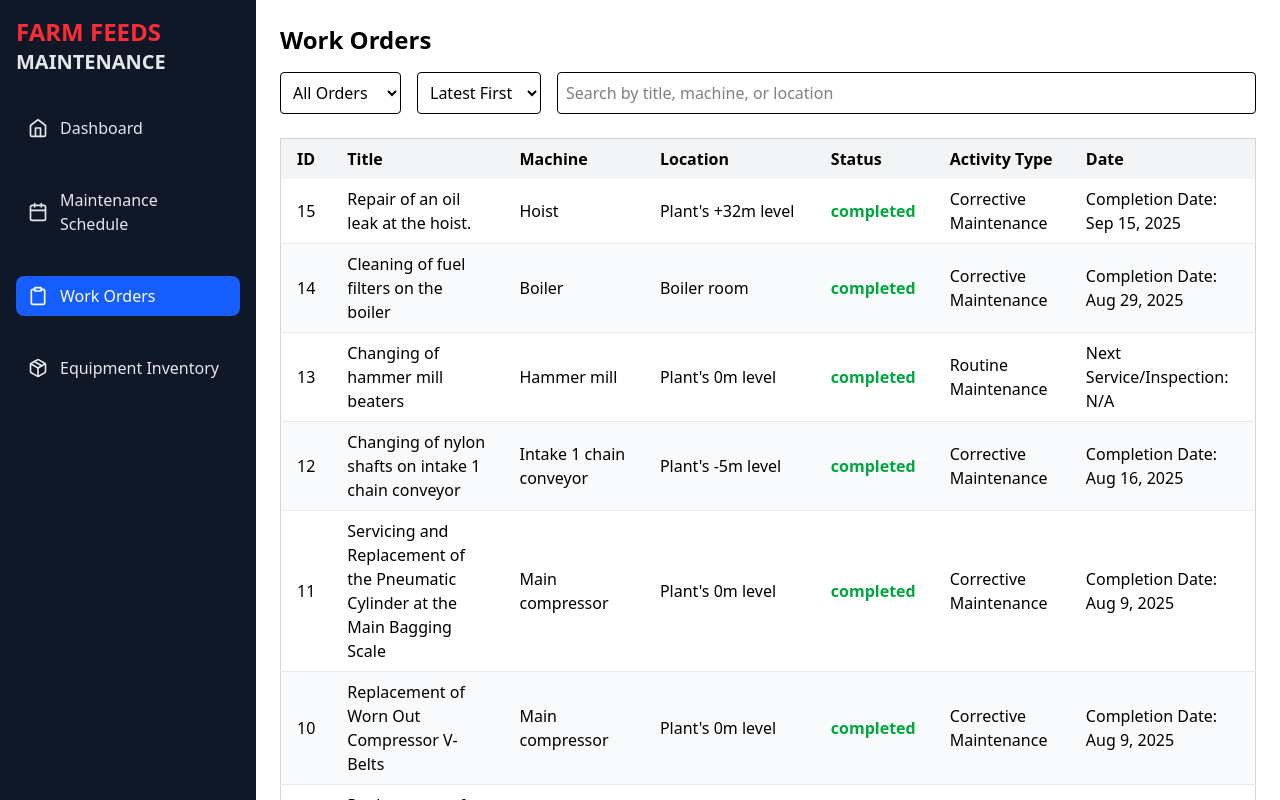
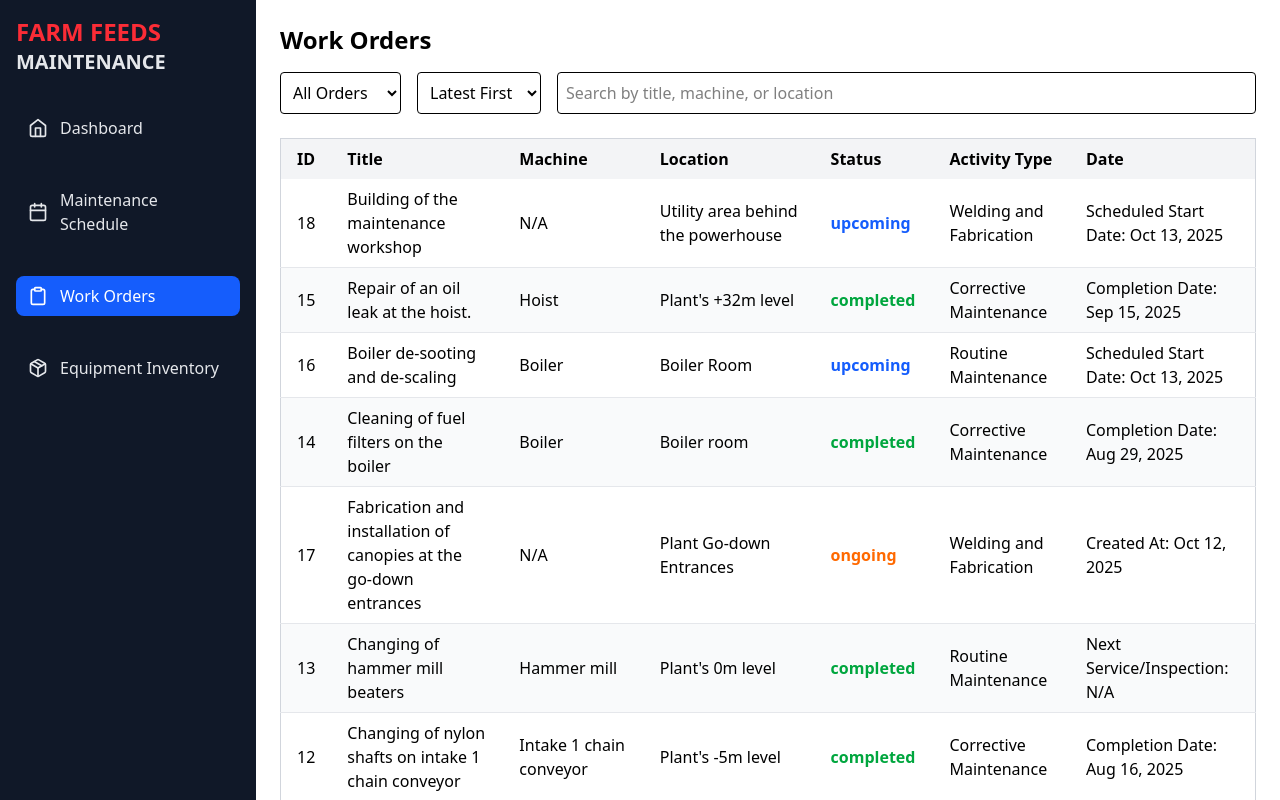
Before and after one commit to BenaKaniaru/farm-feeds, a React (Vite) app in the folder maintenance/: page /work-orders in a window 1280 px wide. Built offline with nearby package versions, Linux system fonts and the light colour scheme.

Commit message:
updated the workorders and their rendering

```diff
--- a/maintenance/src/Data/WorkOrdersData.jsx
+++ b/maintenance/src/Data/WorkOrdersData.jsx
@@ -44,7 +44,7 @@ export const workOrders = [
     status: "completed",
     activityType: "Routine Maintenance",
     projectLead: "Martin",
-    attendedby: "Martin Kimani and Patrick Muiruri",
+    attendedby: ["Martin Kimani", "Patrick Muiruri"],
     createdAt: "2025-09-30",
     startedon: "2025-07-28",
     completedon: "2025-07-28",
@@ -79,7 +79,7 @@ export const workOrders = [
     status: "Completed",
     activityType: "Corrective Maintenance",
     projectLead: "Martin Kimani",
-    attendedby: "Isaac Izoberi and Charles Ochieng'",
+    attendedby: ["Isaac Izoberi", "Charles Ochieng'"],
     createdAt: "2025-10-02",
     startedon: "2025-07-31",
     completedon: "2025-07-31",
@@ -96,7 +96,7 @@ export const workOrders = [
     status: "Completed",
     activityType: "Corrective Maintenance",
     projectLead: "Patrick Muiruri",
-    attendedby: "Patrick Muiruri and George Kimani",
+    attendedby: ["Patrick Muiruri", "George Kimani"],
     createdAt: "2025-10-03",
     startedon: "2025-08-01",
     completedon: "2025-08-01",
@@ -114,7 +114,7 @@ export const workOrders = [
     status: "Completed",
     activityType: "Corrective Maintenance",
     projectLead: "George Kimani",
-    attendedby: "George Kimani, Benard Kaniaru, and Patrick Muiruri'",
+    attendedby: ["George Kimani", "Benard Kaniaru", "Patrick Muiruri"],
     createdAt: "2025-10-04",
     startedon: "2025-08-04",
     completedon: "2025-08-04",
@@ -151,7 +151,7 @@ export const workOrders = [
     activityType: "Corrective Maintenance",
     projectLead: "George Kimani",
     attendedby:
-      "George Kimani, Patrick Muiruri, Benard Kaniaru, and James Njonge",
+      ["George Kimani", "Patrick Muiruri", "Benard Kaniaru", "James Njonge"],
     createdAt: "2025-10-06",
     startedon: "2025-08-06",
     completedon: "2025-08-06",
@@ -169,14 +169,14 @@ export const workOrders = [
     activityType: "Corrective Maintenance",
     projectLead: "Martin Kimani",
     attendedby:
-      "Martin Kimani, Francis Njiraini, Peter Wachira, and Hillary Wanjala",
+      ["Martin Kimani", "Francis Njiraini", "Peter Wachira", "Hillary Wanjala"],
     createdAt: "2025-10-07",
     startedon: "2025-08-09",
     completedon: "2025-08-09",
     nextServiceDate: null,
   },
 
-  {
+  /*{
     id: 11,
     title:
       "Servicing and Replacement of the Pneumatic Cylinder at the Main Bagging Scale",
@@ -189,12 +189,12 @@ export const workOrders = [
     activityType: "Corrective Maintenance",
     projectLead: "Martin Kimani",
     attendedby:
-      "Martin Kimani, Francis Njiraini, Peter Wachira, and Hillary Wanjala",
+      ["Martin Kimani", "Francis Njiraini", "Peter Wachira", "Hillary Wanjala"],
     createdAt: "2025-10-08",
     startedon: "2025-08-09",
     completedon: "2025-08-09",
     nextServiceDate: null,
-  },
+  },*/
 
   {
     id: 12,
@@ -226,7 +226,7 @@ export const workOrders = [
     activityType: "Routine Maintenance",
     projectLead: "Martin Kimani",
     attendedby:
-      "Martin Kimani, Francis Njiraini, Christopher Thuo, George Kimani, and James Njonge",
+      ["Martin Kimani", "Francis Njiraini", "Christopher Thuo", "George Kimani", "James Njonge"],
     createdAt: "2025-10-11",
     startedon: "2025-08-27",
     completedon: "2025-08-27",
@@ -244,7 +244,7 @@ export const workOrders = [
     status: "completed",
     activityType: "Corrective Maintenance",
     projectLead: "Martin Kimani",
-    attendedby: "Isaac Izoberi, James Njonge",
+    attendedby: ["Isaac Izoberi", "James Njonge"],
     createdAt: "2025-10-12",
     startedon: "2025-08-29",
     completedon: "2025-08-29",
@@ -253,8 +253,7 @@ export const workOrders = [
 
   {
     id: 15,
-    title:
-      "Repair of an oil leak at the hoist.",
+    title: "Repair of an oil leak at the hoist.",
     description:
       "The hoist's gear box cover had a small crack that caused leakage of the lubricating oil, thus causing the gear's to dry run and produce excessive friction and noise. To address the issue, the gearbox had to be disassembled and the cracked area repaired using liguid iron metal, the worn out bearings replaced, and the oil refilled.",
     machine: "Hoist",
@@ -263,11 +262,65 @@ export const workOrders = [
     status: "completed",
     activityType: "Corrective Maintenance",
     projectLead: "Patrick Muiruri",
-    attendedby:
-      "Maintenance Team",
+    attendedby: "Maintenance Team",
     createdAt: "2025-10-15",
     startedon: "2025-09-13",
     completedon: "2025-09-15",
     nextServiceDate: null,
   },
+
+  {
+    id: 16,
+    title: "Boiler de-sooting and de-scaling",
+    description:
+      "Project is part of the boiler's routine maintenance, where the internal surfaces of the boiler's furnace and flue gas passeges are cleaned to remove soot and scale buildup thus enhancing the boiler's thermal efficiency by improving heat transfer",
+    machine: "Boiler",
+    location: "Boiler Room",
+    priority: "high",
+    status: "upcoming",
+    activityType: "Routine Maintenance",
+    projectLead: "George Kimani",
+    assignedPersonnel: "Not Assigned",
+    createdAt: "2025-10-15",
+    scheduledStartDate: "2025-10-13",
+    workDaysExpected: "4 days",
+    numberOfPersonellRequired: 4,
+    requiredMaterials: ["Descaling chemicals", "Inhibitor", "Neutralizer", "Metallic gasket", "Tape gasket", "Rope gasket", "Nozzles", "Tube brush", "Wire brush", "Consumables"],
+  },
+
+  {
+    id: 17,
+    title: "Fabrication and installation of canopies at the go-down entrances",
+    description:
+      "The project involves the fabrication and installation of canopies at the go-down entrances to facilitate the loading of finished products and offloading of raw materials during rainy conditions. The canopies will provide weather protection, minimize material handling interruptions, and improve overall operational efficiency.",
+    machine: "N/A",
+    location: "Plant Go-down Entrances",
+    priority: "high",
+    status: "ongoing",
+    activityType: "Welding and Fabrication",
+    projectLead: "George Kimani",
+    assignedPersonnel: ["Charles Ochieng'", "Isaac Izoberi", "Griffin Kipkemoi"],
+    createdAt: "2025-10-12",
+    startedOn: "N/A",
+    expectedCompletionDate: "2025-10-21",
+  },
+
+  {
+    id: 18,
+    title: "Building of the maintenance workshop",
+    description:
+      "Project is part of the boiler's routine maintenance, where the internal surfaces of the boiler's furnace and flue gas passeges are cleaned to remove soot and scale buildup thus enhancing the boiler's thermal efficiency by improving heat transfer",
+    machine: "N/A",
+    location: "Utility area behind the powerhouse",
+    priority: "high",
+    status: "upcoming",
+    activityType: "Welding and Fabrication",
+    projectLead: "George Kimani",
+    assignedPersonnel: "Not assigned",
+    createdAt: "2025-10-16",
+    scheduledStartDate: "2025-10-13",
+    workDaysExpected: "30 days",
+    numberOfPersonellRequired: 4,
+    requiredMaterials: ["Iron sheets 2m- Green - 14pcs", "Iron sheets 3m Green - 13pcs", "Iron sheets 2.5m - Grey -10pcs", "RHS 3 by 2 - 8pcs", "RHS 2 by 2 - 10pcs", "wire mesh (heavy gauge) - 5pcs"]
+  },
 ];
--- a/maintenance/src/pages/WorkOrderDetail.jsx
+++ b/maintenance/src/pages/WorkOrderDetail.jsx
@@ -11,7 +11,7 @@ export default function WorkOrderDetail() {
 
   // Format date helper
   const formatDate = (dateStr) => {
-    if (!dateStr) return "—";
+    if (!dateStr || dateStr === "N/A") return "—";
     try {
       return new Intl.DateTimeFormat("en-US", {
         year: "numeric",
@@ -23,7 +23,6 @@ export default function WorkOrderDetail() {
     }
   };
 
-  // Badge styling (use lowercase keys)
   const badgeClasses = {
     priority: {
       low: "bg-green-100 text-green-700",
@@ -38,8 +37,35 @@ export default function WorkOrderDetail() {
     },
   };
 
-  // Fields to show (createdAt removed by request)
-  const fields = [
+  const statusKey = (workOrder.status || "").toLowerCase();
+  const priorityKey = (workOrder.priority || "").toLowerCase();
+
+  // Conditional fields per status
+  let fields = [];
+
+  if (statusKey === "ongoing") {
+    fields = [
+      { key: "projectLead", label: "Project Lead" },
+      { key: "assignedPersonnel", label: "Assigned Personnel" },
+      { key: "startedOn", label: "Started On", isDate: true },
+      {
+        key: "expectedCompletionDate",
+        label: "Expected Completion",
+        isDate: true,
+      },
+    ];
+  } else if (statusKey === "upcoming") {
+    fields = [
+      { key: "projectLead", label: "Project Lead" },
+      { key: "assignedPersonnel", label: "Assigned Personnel" },
+      { key: "scheduledStartDate", label: "Scheduled Start", isDate: true },
+      { key: "workDaysExpected", label: "Work Duration" },
+      { key: "numberOfPersonellRequired", label: "Personnel Required" },
+      { key: "requiredMaterials", label: "Required Materials" },
+    ];
+  } else {
+    // Default fallback fields for other statuses (e.g., completed)
+    fields = [
       { key: "machine", label: "Machine" },
       { key: "location", label: "Location" },
       { key: "activityType", label: "Activity Type" },
@@ -50,9 +76,40 @@ export default function WorkOrderDetail() {
       { key: "completedon", label: "Completed On", isDate: true },
       { key: "nextServiceDate", label: "Next Service", isDate: true },
     ];
+  }
 
-  const statusKey = (workOrder.status || "").toString().toLowerCase();
-  const priorityKey = (workOrder.priority || "").toString().toLowerCase();
+  const renderValue = (fieldKey, value) => {
+    if (Array.isArray(value)) {
+      // For Assigned Personnel → ordered list
+      if (fieldKey === "assignedPersonnel" || fieldKey === "attendedby") {
+        return (
+          <ol className="list-decimal list-inside space-y-1">
+            {value.map((person, index) => (
+              <li key={index}>{person}</li>
+            ))}
+          </ol>
+        );
+      }
+
+      // For Required Materials → unordered list
+      if (fieldKey === "requiredMaterials") {
+        return (
+          <ul className="list-disc list-inside space-y-1">
+            {value.map((mat, index) => (
+              <li key={index}>{mat}</li>
+            ))}
+          </ul>
+        );
+      }
+    }
+
+    // Handle simple text or dates
+    if (typeof value === "string" || typeof value === "number") {
+      return <p>{value}</p>;
+    }
+
+    return value;
+  };
 
   return (
     <div className="p-6">
@@ -83,7 +140,6 @@ export default function WorkOrderDetail() {
                 Priority: {workOrder.priority}
               </span>
             )}
-
             {workOrder.status && (
               <span
                 className={`px-3 py-1 text-sm rounded-full ${
@@ -93,8 +149,6 @@ export default function WorkOrderDetail() {
                 Status: {workOrder.status}
               </span>
             )}
-
-            {/* Activity Type shown as a pill for visibility */}
             {workOrder.activityType && (
               <span className="px-3 py-1 text-sm rounded-full bg-slate-100 text-slate-800">
                 Type: {workOrder.activityType}
@@ -113,22 +167,21 @@ export default function WorkOrderDetail() {
           </div>
         )}
 
-        {/* Dynamic details grid (only render fields that are present/non-null) */}
+        {/* Dynamic fields */}
         <div className="grid md:grid-cols-2 gap-4">
           {fields.map(
             (field) =>
               workOrder[field.key] !== undefined &&
               workOrder[field.key] !== null &&
-              // skip empty strings
               (typeof workOrder[field.key] !== "string" ||
                 workOrder[field.key].trim() !== "") && (
                 <div key={field.key}>
                   <h3 className="font-semibold italic mb-1">{field.label}</h3>
-                  <p className="border border-gray-300 rounded p-2">
+                  <div className="border border-gray-300 rounded p-2">
                     {field.isDate
                       ? formatDate(workOrder[field.key])
-                      : workOrder[field.key]}
-                  </p>
+                      : renderValue(field.key, workOrder[field.key])}
+                  </div>
                 </div>
               )
           )}
--- a/maintenance/src/pages/Workorders.jsx
+++ b/maintenance/src/pages/Workorders.jsx
@@ -105,8 +105,8 @@ export default function Workorders() {
         value = wo.nextServiceDate;
       }
     } else if (wo.status.toLowerCase() === "upcoming") {
-      label = "Scheduled Date";
-      value = wo.dueDate;
+      label = "Scheduled Start Date";
+      value = wo.scheduledStartDate;
     } else if (wo.status.toLowerCase() === "overdue") {
       label = "⚠️ Overdue";
       value = wo.dueDate;
```
Also changed, not shown: package.json (+15 -0 lines). Lines whose indentation alone changed are shown as unchanged.
